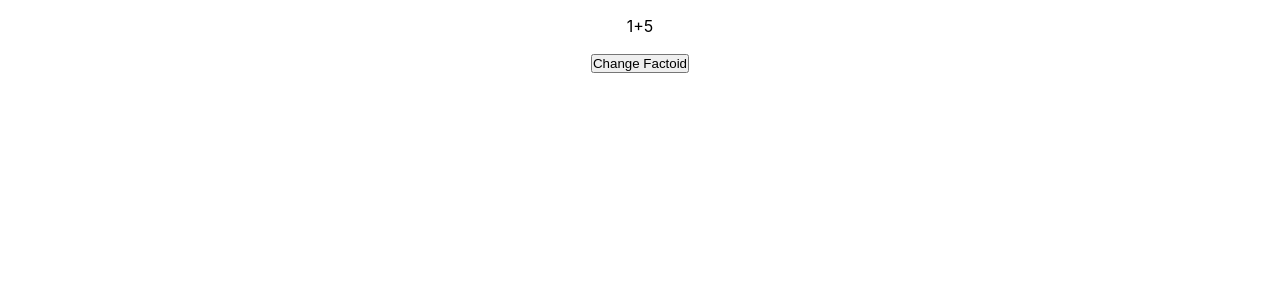
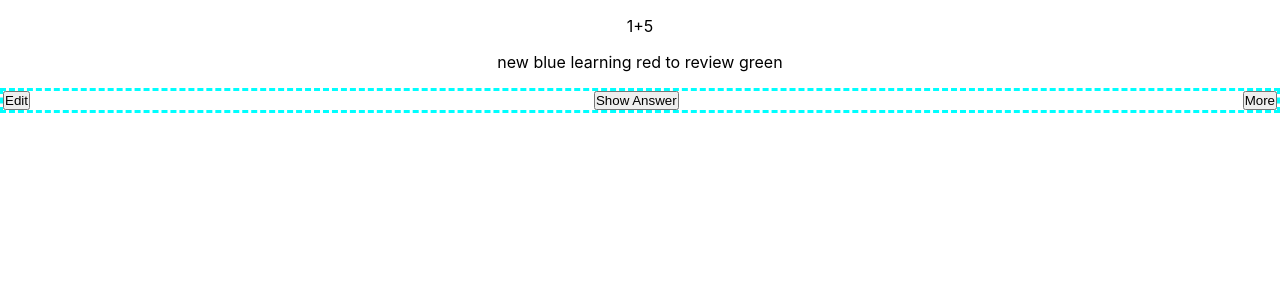
Before and after one commit to markxburek/flashcard-app, a React (Create React App) app in the folder flashcard-app/: page / in a window 1280 px wide. Shown: the top 300 px of the page. Built offline with nearby package versions, Linux system fonts and the light colour scheme.

Commit message:
Clicking on Show Answer button changes button layout

```diff
--- a/flashcard-app/src/components/App.js
+++ b/flashcard-app/src/components/App.js
@@ -1,15 +1,20 @@
 import React from 'react';
 
-import { createStore } from 'redux';
+import { createStore, combineReducers } from 'redux';
 import { Provider } from 'react-redux';
 //import {getNextFlashCard} from './../actions'
 import getNextFlashCardReducer from './../reducers/getNextFlashCardReducer'
-
+import buttonStateReducer from './../reducers/buttonStateReducer'
 import FlashCard from './FlashCard';
 import ButtonPanel from './ButtonPanel.js';
 import './App.css';
 
-const store = createStore(getNextFlashCardReducer);
+const rootReducer = combineReducers({
+  buttonPanel: buttonStateReducer,
+  flashCard: getNextFlashCardReducer
+});
+const store = createStore(rootReducer);
+//const store = createStore(getNextFlashCardReducer);
 //const Provider = ReactRedux.Provider;
 
 
--- a/flashcard-app/src/components/ButtonPanel.js
+++ b/flashcard-app/src/components/ButtonPanel.js
@@ -17,57 +17,57 @@ function ButtonPanel(props) {
 
 
 
-        return(
-            <div>
-                <button onClick={props.getNextFlashCard}>Change Factoid</button>
-            </div>
-
-        );
 
 
-        // const EDIT_BUTTON =  <button id="edit-button">Edit </button>;
-        // const SHOW_ANSWER_BUTTON =  <button id="show-answer-button" onClick={this.updateButtonPanel}>Show Answer </button>;
-        // const MORE_BUTTON = <button id="more-button">More</button>;
 
-        // //const MIDDLE_BUTTON = this.handleChange();
+        const EDIT_BUTTON =  <button id="edit-button">Edit </button>;
+        const SHOW_ANSWER_BUTTON =  <button id="show-answer-button" onClick={props.getNextFlashCard}>Show Answer </button>;
+        const MORE_BUTTON = <button id="more-button">More</button>;
 
-        // const AGAIN_BUTTON = <button id="again-button" onClick={this.updateButtonPanel}>Again</button>;
-        // const GOOD_BUTTON = <button id="good-button" onClick={this.updateButtonPanel}>Good</button>;
-        // const EASY_BUTTON = <button id="easy-button" onClick={this.updateButtonPanel}>Easy</button>;
+        //const MIDDLE_BUTTON = this.handleChange();
 
-        // if(this.state.isAnswered !== true){
+        const AGAIN_BUTTON = <button id="again-button" onClick={props.getNextFlashCard}>Again</button>;
+        const GOOD_BUTTON = <button id="good-button" onClick={props.getNextFlashCard}>Good</button>;
+        const EASY_BUTTON = <button id="easy-button" onClick={props.getNextFlashCard}>Easy</button>;
 
-        //     return (<div>
-        //         <p>  new blue learning red to review green</p>
-        //         <div id="button-container">
-        //             {EDIT_BUTTON}
-        //            {SHOW_ANSWER_BUTTON}
-        //            {MORE_BUTTON}
+        if(props.isAnswered !== true){
 
-        //         </div>
+            return (<div>
+                <p>  new blue learning red to review green</p>
+                <div id="button-container">
+                    {EDIT_BUTTON}
+                   {SHOW_ANSWER_BUTTON}
+                   {MORE_BUTTON}
 
+                </div>
+
+            </div>
+            );
+
+        }else{
+
+            return (<div>
+                <p>  new blue learning red to review green</p>
+                <div id="button-container">
+                    {EDIT_BUTTON}
+                   {AGAIN_BUTTON}
+                   {GOOD_BUTTON}
+                   {EASY_BUTTON}
+                   {MORE_BUTTON}
+
+                </div>
+
+            </div>
+            );
+
+        }
+
+        // return(
+        //     <div>
+        //         <button onClick={props.getNextFlashCard}>Change Factoid {props.isAnswered.toString()}</button>
         //     </div>
-        //     );
 
-        // }else{
-
-        //     return (<div>
-        //         <p>  new blue learning red to review green</p>
-        //         <div id="button-container">
-        //             {EDIT_BUTTON}
-        //            {AGAIN_BUTTON}
-        //            {GOOD_BUTTON}
-        //            {EASY_BUTTON}
-        //            {MORE_BUTTON}
-
-        //         </div>
-
-        //     </div>
-        //     );
-
-        // }
-
-
+        // );
 
 
 
@@ -79,10 +79,16 @@ const getNextFlashCard = () => {
     };
 };
 
+const mapStateToProps = state => {
+    return {
+        isAnswered: state.buttonPanel.isAnswered
+    }
+}
+
 const mapDispatchToProps = dispatch =>{
     return{
         getNextFlashCard: () => dispatch(getNextFlashCard())
     }
 }
 
-export default connect(null, mapDispatchToProps)(  ButtonPanel);
+export default connect(mapStateToProps, mapDispatchToProps)(  ButtonPanel);
--- a/flashcard-app/src/components/FlashCard.js
+++ b/flashcard-app/src/components/FlashCard.js
@@ -15,7 +15,7 @@ const FlashCard = function(props) {
 
 const mapStateToProps = state =>{
     return{
-        frontCard: state.frontCard
+        frontCard: state.flashCard.frontCard
     }
 }
 
--- a/flashcard-app/src/reducers/buttonStateReducer.js
+++ b/flashcard-app/src/reducers/buttonStateReducer.js
@@ -10,3 +10,5 @@ const buttonStateReducer = (state =  buttonState, action) => {
 
     }
 }
+
+export default buttonStateReducer;
```
